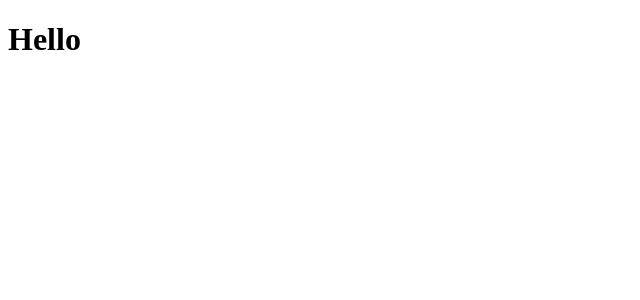
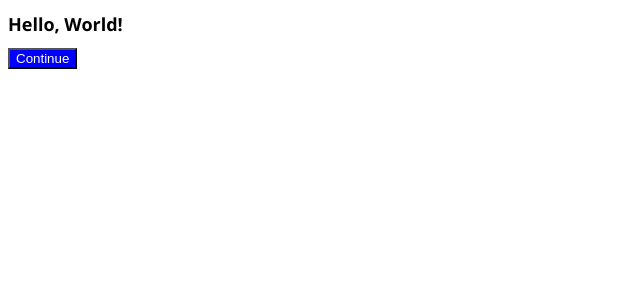
Before and after one commit to quark4904/study-react-beginner-project-nomadcoders, a React (Create React App) app: page / in a window 1280 px wide. Shown: the top 300 px of the page, without its empty margins (0-640 px from the left). Built offline with nearby package versions, Linux system fonts and the light colour scheme.

Commit message:
Add: #5.1 Tour of CRA

```diff
--- a/package.json
+++ b/package.json
@@ -6,6 +6,7 @@
     "@testing-library/jest-dom": "^5.16.1",
     "@testing-library/react": "^12.1.2",
     "@testing-library/user-event": "^13.5.0",
+    "prop-types": "^15.8.0",
     "react": "^17.0.2",
     "react-dom": "^17.0.2",
     "react-scripts": "5.0.0",
--- a/src/App.js
+++ b/src/App.js
@@ -1,7 +1,11 @@
+import Button from "./Button";
+import styles from "./App.module.css";
+
 function App() {
   return (
     <div>
-      <h1>Hello</h1>
+      <h1 className={styles.title}>Hello, World!</h1>
+      <Button text={"Continue"} />
     </div>
   );
 }
--- /dev/null
+++ b/src/App.module.css
@@ -0,0 +1,4 @@
+.title {
+  font-family: "Segoe UI", Tahoma, Geneva, Verdana, sans-serif;
+  font-size: 18px;
+}
--- /dev/null
+++ b/src/Button.js
@@ -0,0 +1,11 @@
+import propTypes from "prop-types";
+import styles from "./Button.module.css";
+
+function Button({ text }) {
+  return <button className={styles.btn}>{text}</button>;
+}
+
+Button.propTypes = {
+  text: propTypes.string.isRequired,
+};
+export default Button;
--- /dev/null
+++ b/src/Button.module.css
@@ -0,0 +1,4 @@
+.btn {
+  color: white;
+  background-color: blue;
+}
```
Also changed, not shown: 1 other file (tests, documents, lock files or other folders).
